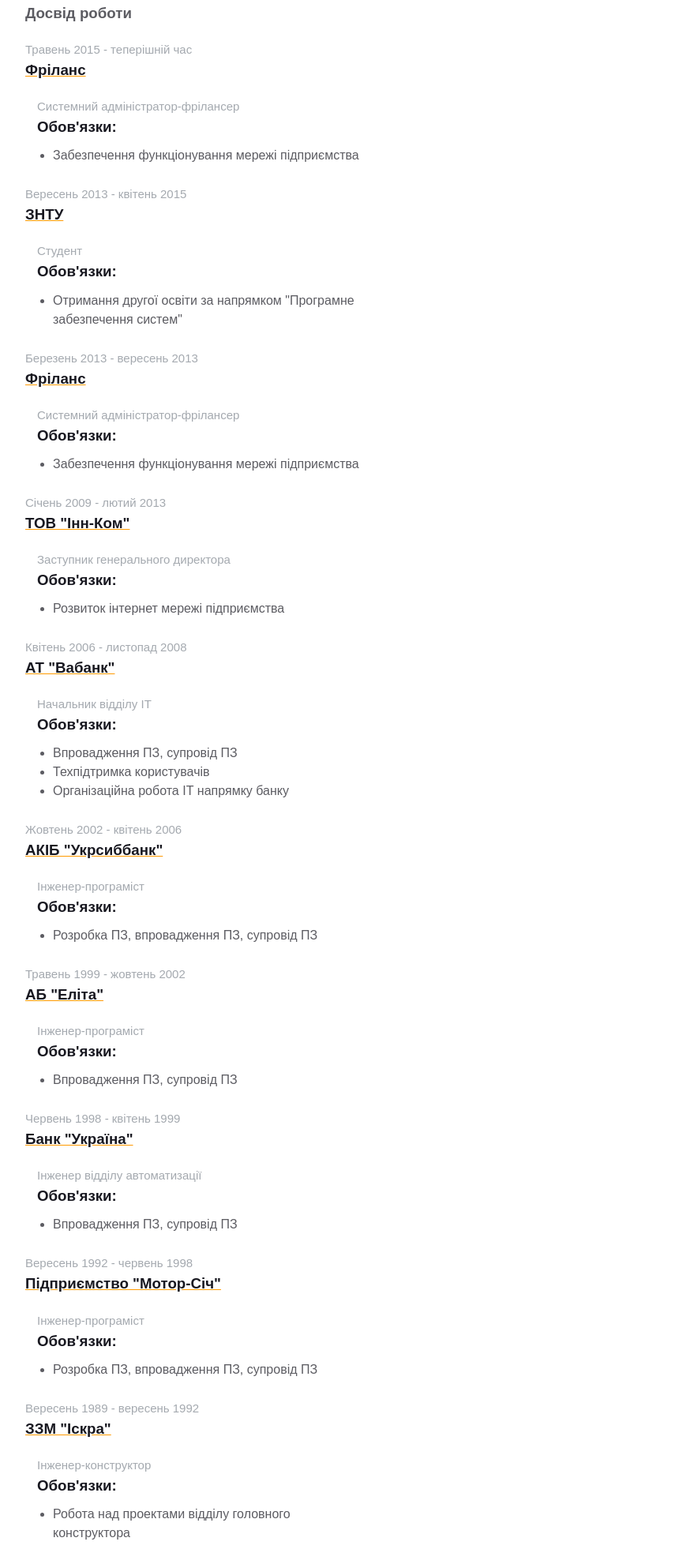
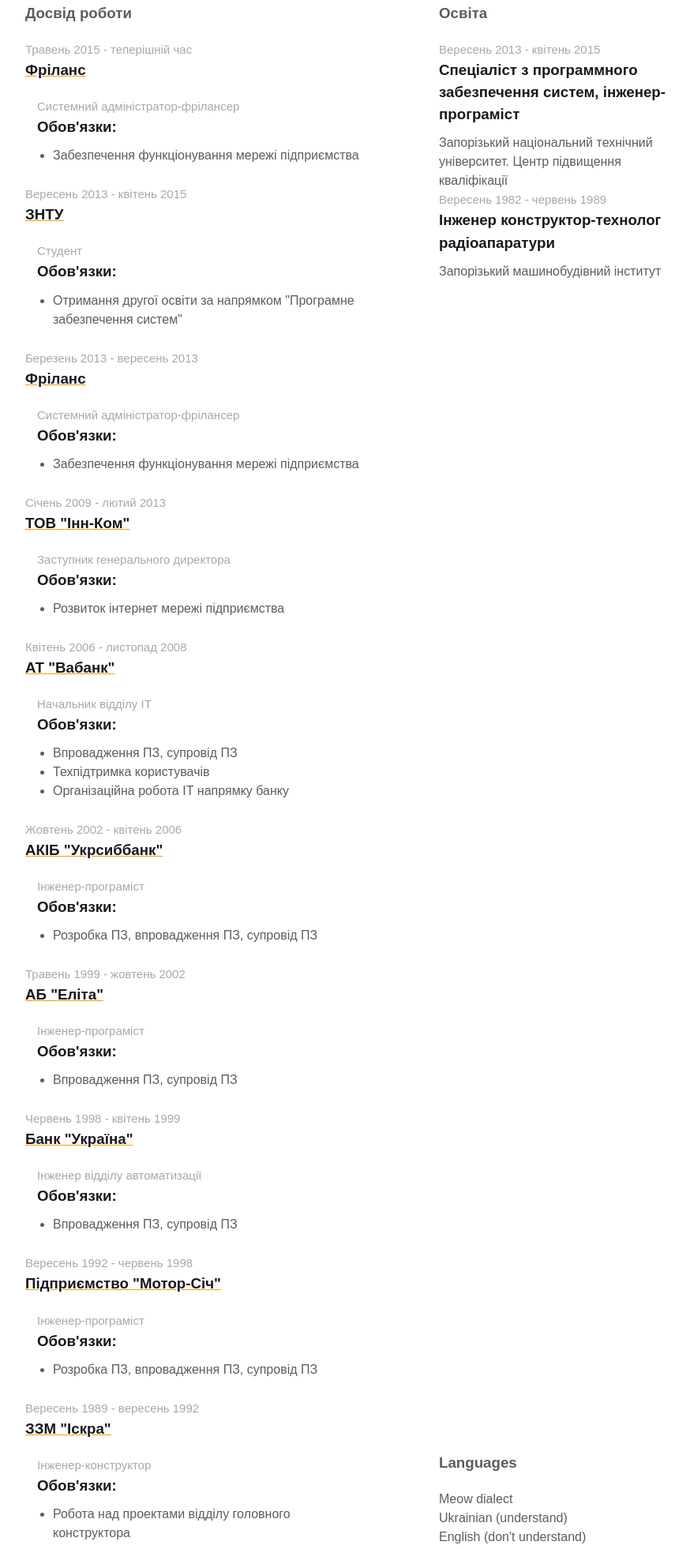
Before and after one commit to fva2014/homepage, a plain HTML site: page index.html in a window 1280 px wide. Shown: the part 723-2685 px from the top of the page at 79% size, without its empty margins (188-1062 px from the left). Drawn offline with Linux system fonts and the light colour scheme.

Commit message:
Added section Education

```diff
--- a/index.html
+++ b/index.html
@@ -120,8 +120,6 @@
             <div class="main-info fh">
 
                 <div class="experiences">
-
-
                     <div class="experiences">
                         <h3 class="experiences__header">Досвід роботи</h3>
 
@@ -197,7 +195,6 @@
                                 <span class="experiences__company-header-durability">Жовтень 2002 - квітень 2006</span>
                                 <h3 class="experiences__company-header-name">АКІБ "Укрсиббанк"</h3>
                             </div>
-
                             <div class="experiences__company-project">
                                 <span class="experiences__company-project-role">Інженер-програміст</span>
                                 <h3 class="experiences__company-project-name">Обов'язки:</h3>
@@ -211,7 +208,6 @@
                                 <span class="experiences__company-header-durability">Травень 1999 - жовтень 2002</span>
                                 <h3 class="experiences__company-header-name">АБ "Еліта"</h3>
                             </div>
-
                             <div class="experiences__company-project">
                                 <span class="experiences__company-project-role">Інженер-програміст</span>
                                 <h3 class="experiences__company-project-name">Обов'язки:</h3>
@@ -225,7 +221,6 @@
                                 <span class="experiences__company-header-durability">Червень 1998 - квітень 1999</span>
                                 <h3 class="experiences__company-header-name">Банк "Україна"</h3>
                             </div>
-
                             <div class="experiences__company-project">
                                 <span class="experiences__company-project-role">Інженер відділу автоматизації</span>
                                 <h3 class="experiences__company-project-name">Обов'язки:</h3>
@@ -239,7 +234,6 @@
                                 <span class="experiences__company-header-durability">Вересень 1992 - червень 1998</span>
                                 <h3 class="experiences__company-header-name">Підприємство "Мотор-Січ"</h3>
                             </div>
-
                             <div class="experiences__company-project">
                                 <span class="experiences__company-project-role">Інженер-програміст</span>
                                 <h3 class="experiences__company-project-name">Обов'язки:</h3>
@@ -248,13 +242,11 @@
                                 </ul>
                             </div>
                         </div>
-
                         <div class="experiences__company">
                             <div class="experiences__company-header">
                                 <span class="experiences__company-header-durability">Вересень 1989 - вересень 1992</span>
                                 <h3 class="experiences__company-header-name">ЗЗМ "Іскра"</h3>
                             </div>
-
                             <div class="experiences__company-project">
                                 <span class="experiences__company-project-role">Інженер-конструктор</span>
                                 <h3 class="experiences__company-project-name">Обов'язки:</h3>
@@ -263,16 +255,39 @@
                                 </ul>
                             </div>
                         </div>
-
-
-
                     </div>
-
-
                 </div>
 
                 <div class="additional-info fv">
+                    <div class="additional-info fv">
 
+                        <div class="additional-info__education">
+                            <h3 class="additional-info__education-header">Освіта</h3>
+                            <div class="additional-info__education-university">
+                                <span class="additional-info__education-university-durability">Вересень 2013 - квітень 2015</span>
+                                <h3 class="additional-info__education-university-speciality">Спеціаліст з программного забезпечення систем, інженер-програміст</h3>
+                                <p class="additional-info__education-university-name">Запорізький національний технічний університет. Центр підвищення кваліфікації</p>
+                            </div>
+                            <div class="additional-info__education-university">
+                                <span class="additional-info__education-university-durability">Вересень 1982 - червень 1989</span>
+                                <h3 class="additional-info__education-university-speciality">Інженер конструктор-технолог радіоапаратури</h3>
+                                <p class="additional-info__education-university-name">Запорізький машинобудівний інститут</p>
+                            </div>
+                        </div>
+
+                        <div class="additional-info__languages">
+                            <h3 class="additional-info__languages-header">Languages</h3>
+                            <p class="additional-info__languages-item">
+                                Meow dialect
+                            </p>
+                            <p class="additional-info__languages-item">
+                                Ukrainian (understand)
+                            </p>
+                            <p class="additional-info__languages-item">
+                                English (don't understand)
+                            </p>
+                        </div>
+                    </div>
                 </div>
             </div>
         </div>
```
